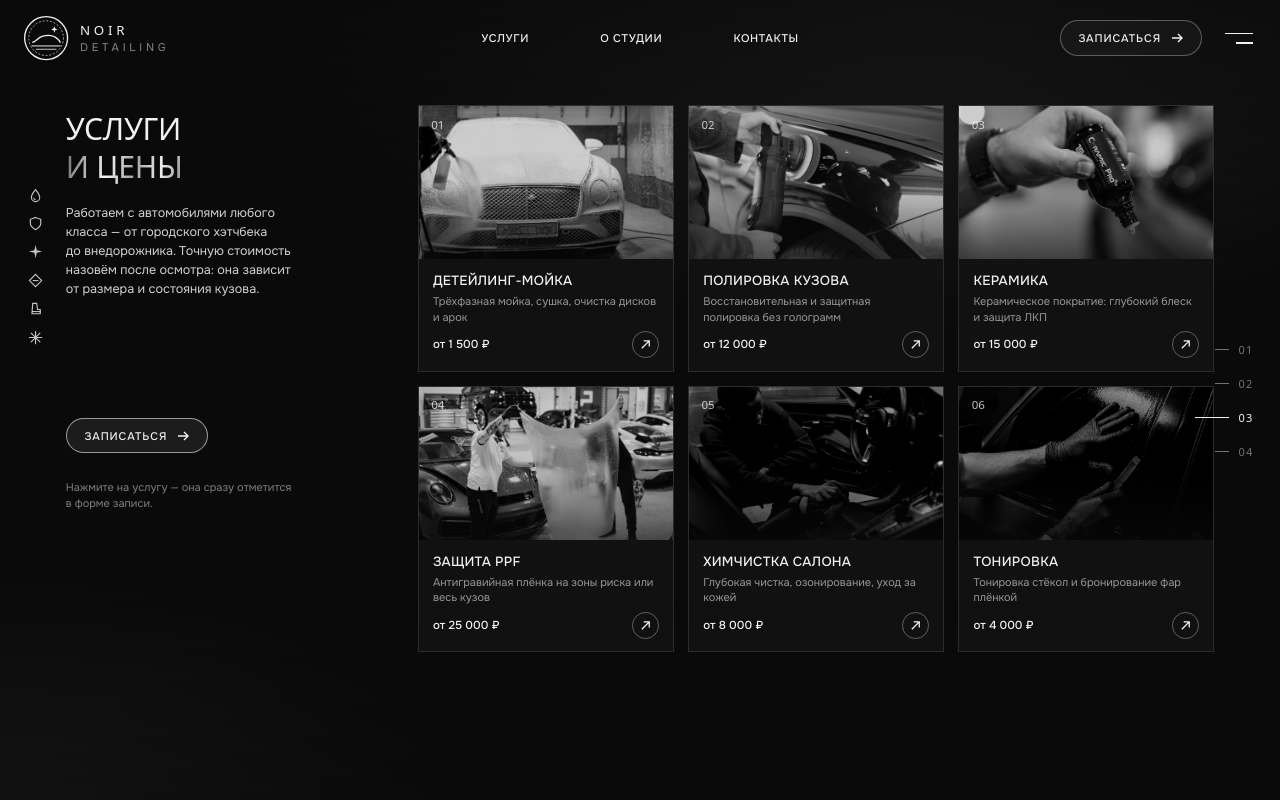
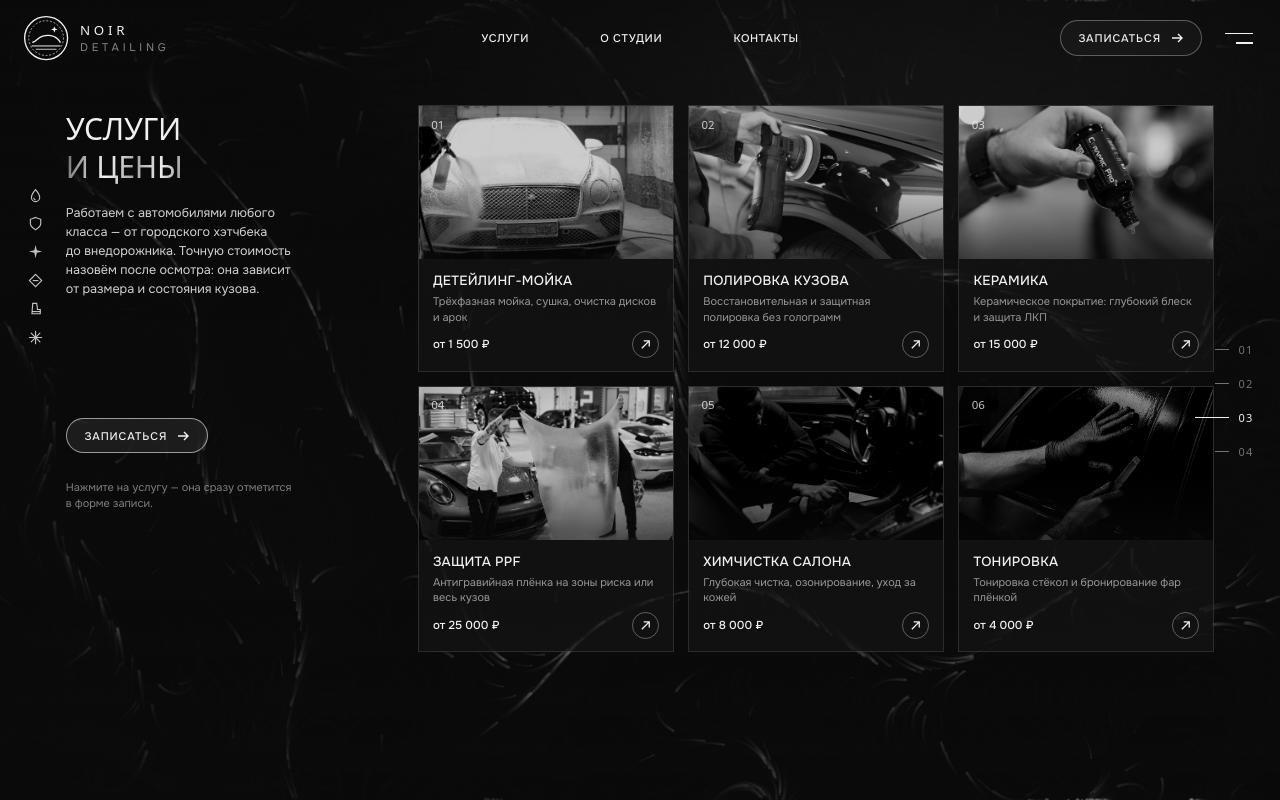
Before and after one commit to lalukmargarita5-afk/noir-detailing, a plain HTML site: page index.html in a window 1280 px wide. Both pictures are taken after a click on the button "Меню". Drawn offline with Linux system fonts and the light colour scheme; a web font is replaced by a local one.

Commit message:
Фон слайда «Услуги»: анимированные «жидкие» частицы
Порт FluidParticlesBackground на чистый JS (Perlin noise, шлейфы),
приглушён до 80%, крутится только когда слайд на экране.

Co-Authored-By: Claude Opus 5.5 <noreply@anthropic.com>

```diff
--- a/index.html
+++ b/index.html
@@ -56,6 +56,9 @@ ul{list-style:none}
   mask-image:linear-gradient(90deg,transparent 0,#000 24%,#000 94%,transparent 100%),linear-gradient(180deg,transparent 0,#000 8%,#000 72%,transparent 100%);
   mask-composite:intersect;
 }
+.plate-sv .fluid{position:absolute;inset:0;width:100%;height:100%;display:block;opacity:.8}
+.plate-sv::after{content:"";position:absolute;inset:0;pointer-events:none;
+  background:radial-gradient(ellipse 70% 60% at 72% 0%,rgba(255,255,255,.07),rgba(255,255,255,0) 70%),linear-gradient(90deg,rgba(10,10,10,.55) 0%,rgba(10,10,10,0) 40%)}
 .plate-sv{background:radial-gradient(ellipse 70% 60% at 72% 0%,rgba(255,255,255,.09),rgba(255,255,255,0) 70%),radial-gradient(ellipse 50% 40% at 0% 100%,rgba(255,255,255,.05),rgba(255,255,255,0) 70%),#0a0a0a}
 .plate-bk{background:#050505}
 .plate-bk img{position:absolute;inset:0;width:100%;height:100%;object-fit:cover;object-position:50% 60%;filter:grayscale(1) contrast(1.1) brightness(.75)}
@@ -487,7 +490,7 @@ ul{list-style:none}
       src="https://images.unsplash.com/photo-1485291571150-772bcfc10da5?auto=format&fit=crop&w=2400&q=80">
   </div></div>
   <div class="plate plate-s2"><img alt="" decoding="async" src="https://images.unsplash.com/photo-1719467292463-9a9a3490d69e?auto=format&fit=crop&w=2400&q=80"></div>
-  <div class="plate plate-sv"></div>
+  <div class="plate plate-sv"><canvas class="fluid" aria-hidden="true"></canvas></div>
   <div class="plate plate-bk"><img alt="" decoding="async" loading="lazy" src="https://images.unsplash.com/photo-1626621394541-b9a48e35a95d?auto=format&fit=crop&w=2200&q=78"></div>
   <!-- слот видео облёта камеры (герой ↔ слайд 2), работает с ?cam=URL -->
   <canvas class="cam" width="1280" height="720"></canvas>
@@ -1039,6 +1042,51 @@ ba.addEventListener('keydown', e => {
   else if (!e.shiftKey && document.activeElement === last) { e.preventDefault(); first.focus(); }
 });
 
+/* ---------- фон слайда «Услуги»: «жидкие» частицы (порт FluidParticlesBackground) ---------- */
+(() => {
+  const cv = $('.plate-sv .fluid'), ctx = cv.getContext('2d', { alpha: true });
+  const P = new Array(512), perm = [151,160,137,91,90,15,131,13,201,95,96,53,194,233,7,225,140,36,103,30,69,142,8,99,37,240,21,10,23,190,6,148,247,120,234,75,0,26,197,62,94,252,219,203,117,35,11,32,57,177,33,88,237,149,56,87,174,20,125,136,171,168,68,175,74,165,71,134,139,48,27,166,77,146,158,231,83,111,229,122,60,211,133,230,220,105,92,41,55,46,245,40,244,102,143,54,65,25,63,161,1,216,80,73,209,76,132,187,208,89,18,169,200,196,135,130,116,188,159,86,164,100,109,198,173,186,3,64,52,217,226,250,124,123,5,202,38,147,118,126,255,82,85,212,207,206,59,227,47,16,58,17,182,189,28,42,223,183,170,213,119,248,152,2,44,154,163,70,221,153,101,155,167,43,172,9,129,22,39,253,19,98,108,110,79,113,224,232,178,185,112,104,218,246,97,228,251,34,242,193,238,210,144,12,191,179,162,241,81,51,145,235,249,14,239,107,49,192,214,31,181,199,106,157,184,84,204,176,115,121,50,45,127,4,150,254,138,236,205,93,222,114,67,29,24,72,243,141,128,195,78,66,215,61,156,180];
+  for (let i = 0; i < 256; i++) P[256 + i] = P[i] = perm[i];
+  const fade = t => t * t * t * (t * (t * 6 - 15) + 10), lerp = (t, a, b) => a + t * (b - a);
+  const grad = (h, x, y, z) => { h &= 15; const u = h < 8 ? x : y, v = h < 4 ? y : h === 12 || h === 14 ? x : z; return ((h & 1) ? -u : u) + ((h & 2) ? -v : v); };
+  function noise3(x, y, z) {
+    const X = Math.floor(x) & 255, Y = Math.floor(y) & 255, Z = Math.floor(z) & 255;
+    x -= Math.floor(x); y -= Math.floor(y); z -= Math.floor(z);
+    const u = fade(x), v = fade(y), w = fade(z);
+    const A = P[X] + Y, AA = P[A] + Z, AB = P[A + 1] + Z, B = P[X + 1] + Y, BA = P[B] + Z, BB = P[B + 1] + Z;
+    return lerp(w, lerp(v, lerp(u, grad(P[AA], x, y, z), grad(P[BA], x - 1, y, z)), lerp(u, grad(P[AB], x, y - 1, z), grad(P[BB], x - 1, y - 1, z))),
+      lerp(v, lerp(u, grad(P[AA + 1], x, y, z - 1), grad(P[BA + 1], x - 1, y, z - 1)), lerp(u, grad(P[AB + 1], x, y - 1, z - 1), grad(P[BB + 1], x - 1, y - 1, z - 1))));
+  }
+  const NOISE = 0.003, SIZE = { min: .5, max: 2 }, BRIGHT = .15;   // как в компоненте: particleCount 2000 на Full HD
+  let parts = [];
+  function resize() {
+    cv.width = innerWidth; cv.height = innerHeight;
+    const n = Math.round(2000 * Math.min(1, (innerWidth * innerHeight) / (1920 * 1080)) + 300);
+    parts = Array.from({ length: n }, () => ({ x: Math.random() * cv.width, y: Math.random() * cv.height,
+      size: Math.random() * (SIZE.max - SIZE.min) + SIZE.min, life: Math.random() * 100, maxLife: 100 + Math.random() * 50 }));
+    ctx.fillStyle = '#0a0a0a'; ctx.fillRect(0, 0, cv.width, cv.height);
+  }
+  function step() {
+    ctx.fillStyle = 'rgba(10,10,10,0.12)';            // полупрозрачная заливка — шлейфы
+    ctx.fillRect(0, 0, cv.width, cv.height);
+    const t = Date.now() * 0.0001;
+    for (const p of parts) {
+      if (++p.life > p.maxLife) { p.life = 0; p.x = Math.random() * cv.width; p.y = Math.random() * cv.height; }
+      const a = noise3(p.x * NOISE, p.y * NOISE, t) * Math.PI * 4;
+      p.x += Math.cos(a) * 2; p.y += Math.sin(a) * 2;
+      if (p.x < 0) p.x = cv.width; else if (p.x > cv.width) p.x = 0;
+      if (p.y < 0) p.y = cv.height; else if (p.y > cv.height) p.y = 0;
+      ctx.fillStyle = `rgba(255,255,255,${Math.sin(p.life / p.maxLife * Math.PI) * BRIGHT})`;
+      ctx.beginPath(); ctx.arc(p.x, p.y, p.size, 0, Math.PI * 2); ctx.fill();
+    }
+  }
+  resize(); addEventListener('resize', resize);
+  if (RM) { for (let i = 0; i < 60; i++) step(); return; }   // без анимаций — один статичный кадр
+  // крутим только когда слайд «Услуги» на экране или к нему идёт переход
+  const loop = () => { if (state === 2 || stage.dataset.s === '2') step(); requestAnimationFrame(loop); };
+  requestAnimationFrame(loop);
+})();
+
 /* ---------- origin-fill для кнопок ---------- */
 function originFill(trigger, target = trigger) {
   const of = document.createElement('span'); of.className = 'of'; of.setAttribute('aria-hidden', 'true');
```
